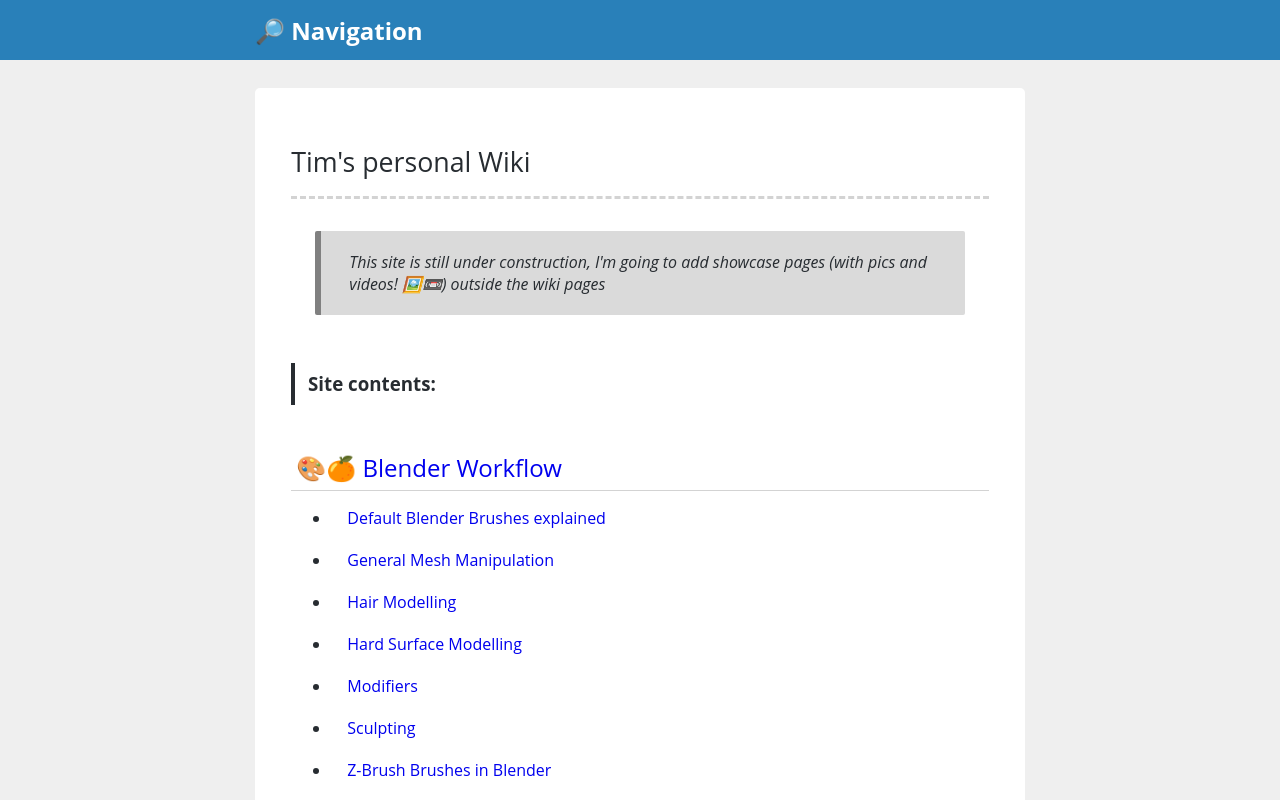
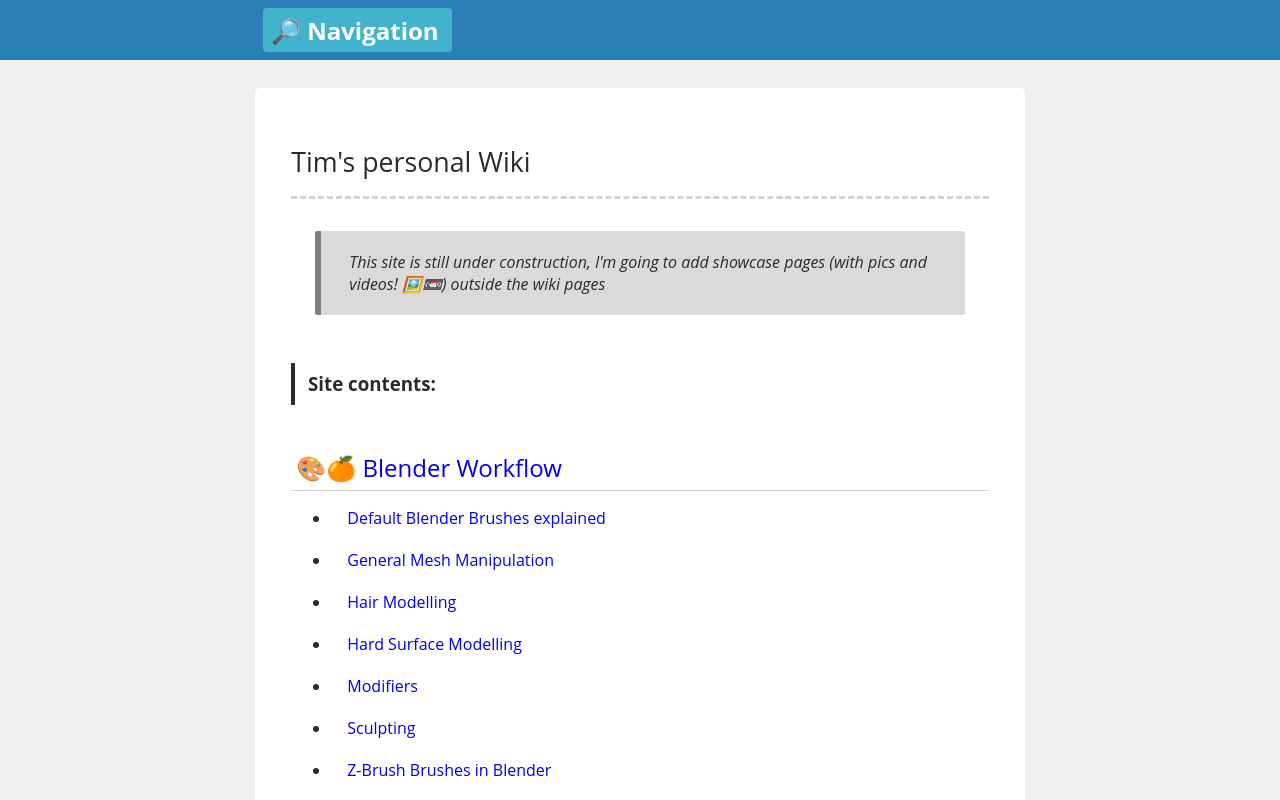
Before and after one commit to Seabagel/Eleventy-Portfolio-Main, an Eleventy site: page src/index.njk in a window 1280 px wide. Shown: the top 800 px of the page. Built offline with nearby package versions, Linux system fonts and the light colour scheme; Eleventy itself is replaced by a stand-in of ours; files that its build step writes are made by us from their sources; what eleventy-sass would draw is missing.

Commit message:
Style Nav button

```diff
--- a/src/_includes/navbar.njk
+++ b/src/_includes/navbar.njk
@@ -1,11 +1,9 @@
 <header>
   <div class="navbarContainer">
     {# <a href="/posts/{{ tags }}"> #}
-      <h1>
-        <a onclick="toggleElement('myNavigation')">
-          🔎 Navigation
-        </a>
-      </h1>
+      <a onclick="toggleElement('myNavigation')" id="navButton">
+        🔎 Navigation
+      </a>
 
       <nav id="myNavigation" style="display: none;">
         {% for nav in navigations %}
--- a/src/css/navbar.scss
+++ b/src/css/navbar.scss
@@ -1,6 +1,8 @@
 :root {
   --header-font-size: 1.5rem;
-  --header-height: calc(1.5rem * 2.5); /* header-font-size * (2 + .175) */
+  --header-height: calc(
+    1.5rem * 2.5 - 16px
+  ); /* header-font-size * (2 + .175) */
   /* --header-background-color: #2980b9; #1976d2, #427be4*/
   --header-background-color: #2980b9;
   /* --nav-background-color: #272c31; #2a2f3a, #343131 */
@@ -9,6 +11,7 @@
   --nav-padding: 1.875rem;
   --nav-link-color: orange;
   --nav-max-width: 770px;
+  --navbutton-bgcolor: rgb(67, 178, 206);
 }
 .navbarContainer {
   max-width: var(--nav-max-width);
@@ -20,17 +23,28 @@
   top: 0;
   width: 100%;
   position: fixed;
-  h1 {
+  #navButton {
+    cursor: pointer;
+    background-color: var(--navbutton-bgcolor);
     user-select: none;
     color: white;
     font-weight: bold;
     height: var(--header-height);
     display: flex;
-    justify-content: left;
     align-items: center;
     font-size: var(--header-font-size);
     max-width: 1080px;
-    margin: 0 auto;
+    margin: 8px auto;
+    margin-left: 0.5rem;
+    width: fit-content;
+    float: left;
+    padding: 8px;
+    padding-right: 13px;
+    border-radius: 4px;
+  }
+  #navButton:hover {
+    background-color: lightskyblue;
+    filter: hue-rotate(-20deg) brightness(98%);
   }
 }
 nav {
@@ -44,6 +58,8 @@
   position: fixed;
   color: var(--nav-color);
   margin: 0 auto;
+  // margin-top is Based on the #navButton's top margin and padding
+  margin-top: calc(0.5rem + 8px);
 
   h3 {
     border: 1px solid grey;
```
